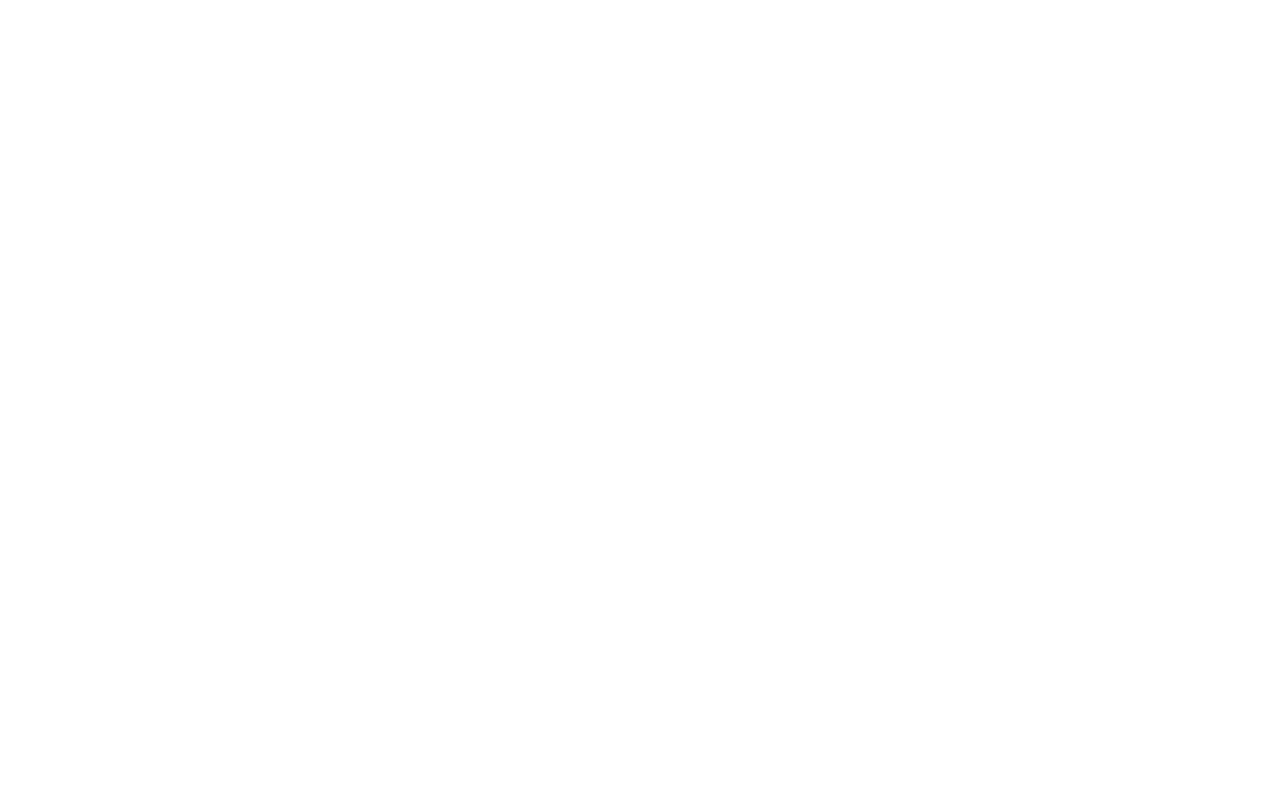
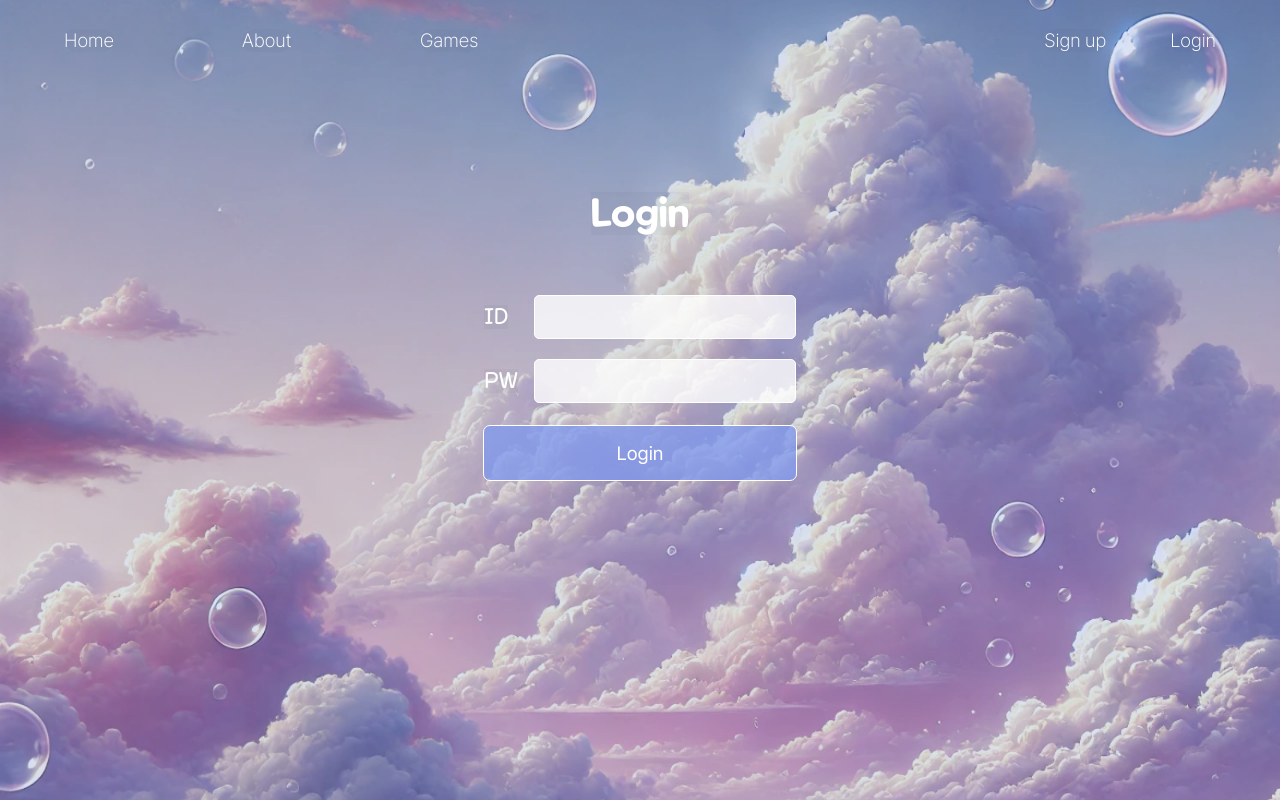
Before and after one commit to homoonshi/wrongcat-studio-website, a React (Create React App) app in the folder client/: page /login in a window 1280 px wide. Built offline with nearby package versions, Linux system fonts and the light colour scheme.

Commit message:
add login css

```diff
--- a/client/src/pages/user/Login.jsx
+++ b/client/src/pages/user/Login.jsx
@@ -1,15 +1,103 @@
 import React, { useState, useEffect } from 'react';
 import styled from 'styled-components';
+import HeaderNavbar from '../../components/navbar/HeaderNavbar';
+import LoginBackImg from '../../assets/backImg/loginBackImg.png';
 
 const LoginDiv = styled.div`
+  width: 100vw;
+  height: 100vh;
+  background-image: url(${LoginBackImg});
+  background-size: cover; /* 이미지가 전체를 덮도록 */
+  background-repeat: no-repeat; /* 이미지가 반복되지 않도록 */
+`;
 
-`;
+const LoginComponentDiv = styled.div`
+    width : 100%;
+    display : flex;
+    flex-direction : column;
+    align-items : center;
+`
+
+const TitleP = styled.p`
+    margin-top : 15vh;
+    width : font-size;
+    font-size : 3vw;
+    font-family : maplestory Bold;
+    background-color: rgba(0, 0, 0, 0.03); /* 검정색을 50% 투명하게 설정 */
+    color : white;
+`
+
+const InputDiv = styled.div`
+    display : flex;
+    flex-direction : row;
+    align-items: center;
+    height : 5vh;
+    margin-top : 3vh;
+`
+
+const InputP = styled.p`
+    font-size : 1.7vw;
+    font-family : maplestory Light;
+    color : white;
+    background-color: rgba(0, 0, 0, 0.03); /* 검정색을 50% 투명하게 설정 */
+`
+
+const IdInput = styled.input`
+    width : 20vw;
+    height : 5vh;
+    background-color : rgba(255, 255, 255, 0.8);
+    border-radius : 5px;
+    border : 1px solid white;
+    margin-left : 2vw;
+    text-indent : 0.5vw;
+`
+
+const PwInput = styled.input`
+    width : 20vw;
+    height : 5vh;
+    background-color : rgba(255, 255, 255, 0.8);
+    border-radius : 5px;
+    border : 1px solid white;
+    margin-left : 1.2vw;
+    text-indent : 0.5vw;
+`
+
+const LoginBtn = styled.button`
+    width : 24.5vw;
+    height : 7vh;
+    // background-color : rgba(163, 166, 242, 0.8);
+    // background-color : rgba(130, 143, 237, 0.8);
+    background-color : rgba(130, 154, 237, 0.8);
+    // background-color : rgba(139, 142, 238, 0.8);
+    border : 1px solid white;
+    border-radius : 7px;
+    color : white;
+    margin-top : 3vh;
+    font-size : 1.5vw;
+    font-family : pretendard;
+`
 
 const Login = () => {
 
     return(
         <LoginDiv>
-
+            <HeaderNavbar/>
+            <LoginComponentDiv>
+                <TitleP>
+                    Login
+                </TitleP>
+                <InputDiv>
+                    <InputP>ID</InputP>
+                    <IdInput type="text"></IdInput>
+                </InputDiv>
+                <InputDiv>
+                    <InputP>PW</InputP>
+                    <PwInput type="password"></PwInput>
+                </InputDiv>
+                <LoginBtn>
+                    Login
+                </LoginBtn>
+            </LoginComponentDiv>
         </LoginDiv>
     )
 
```
Also changed, not shown: client/src/assets/backImg/loginBackImg.png (added).
